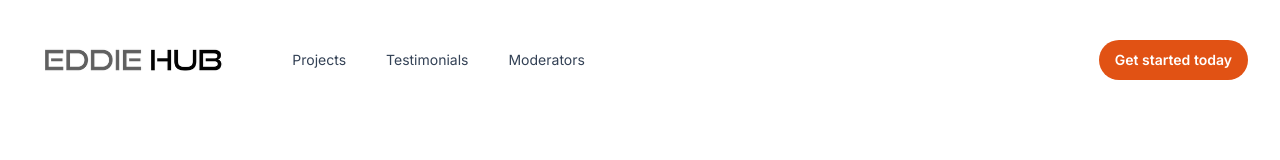
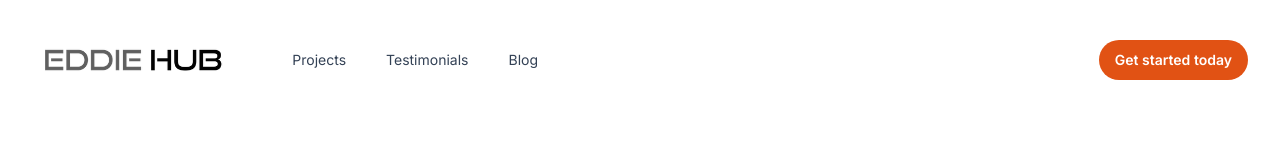
Before and after one commit to EddieHubCommunity/EddieHubCommunity.github.io, a Next.js app: page / in a window 1280 px wide. Shown: the top 160 px of the page. Built offline with nearby package versions, Linux system fonts and the light colour scheme.

Commit message:
fix: eddiehub blog and remove sign in (#288)

```diff
--- a/src/components/Header.jsx
+++ b/src/components/Header.jsx
@@ -81,9 +81,9 @@ function MobileNavigation() {
           >
             <MobileNavLink href="#projects">Projects</MobileNavLink>
             <MobileNavLink href="#testimonials">Testimonials</MobileNavLink>
-            <MobileNavLink href="#moderators">Moderators</MobileNavLink>
-            <hr className="m-2 border-slate-300/40" />
-            <MobileNavLink href="/login">Sign in</MobileNavLink>
+            <MobileNavLink href="https://eddiehub.substack.com">Blog</MobileNavLink>
+            {/* <hr className="m-2 border-slate-300/40" />
+            <MobileNavLink href="/login">Sign in</MobileNavLink> */}
           </Popover.Panel>
         </Transition.Child>
       </Transition.Root>
@@ -103,7 +103,7 @@ export function Header() {
             <div className="hidden md:flex md:gap-x-6">
               <NavLink href="#projects">Projects</NavLink>
               <NavLink href="#testimonials">Testimonials</NavLink>
-              <NavLink href="#moderators">Moderators</NavLink>
+              <NavLink href="https://eddiehub.substack.com">Blog</NavLink>
             </div>
           </div>
           <div className="flex items-center gap-x-5 md:gap-x-8">
```
